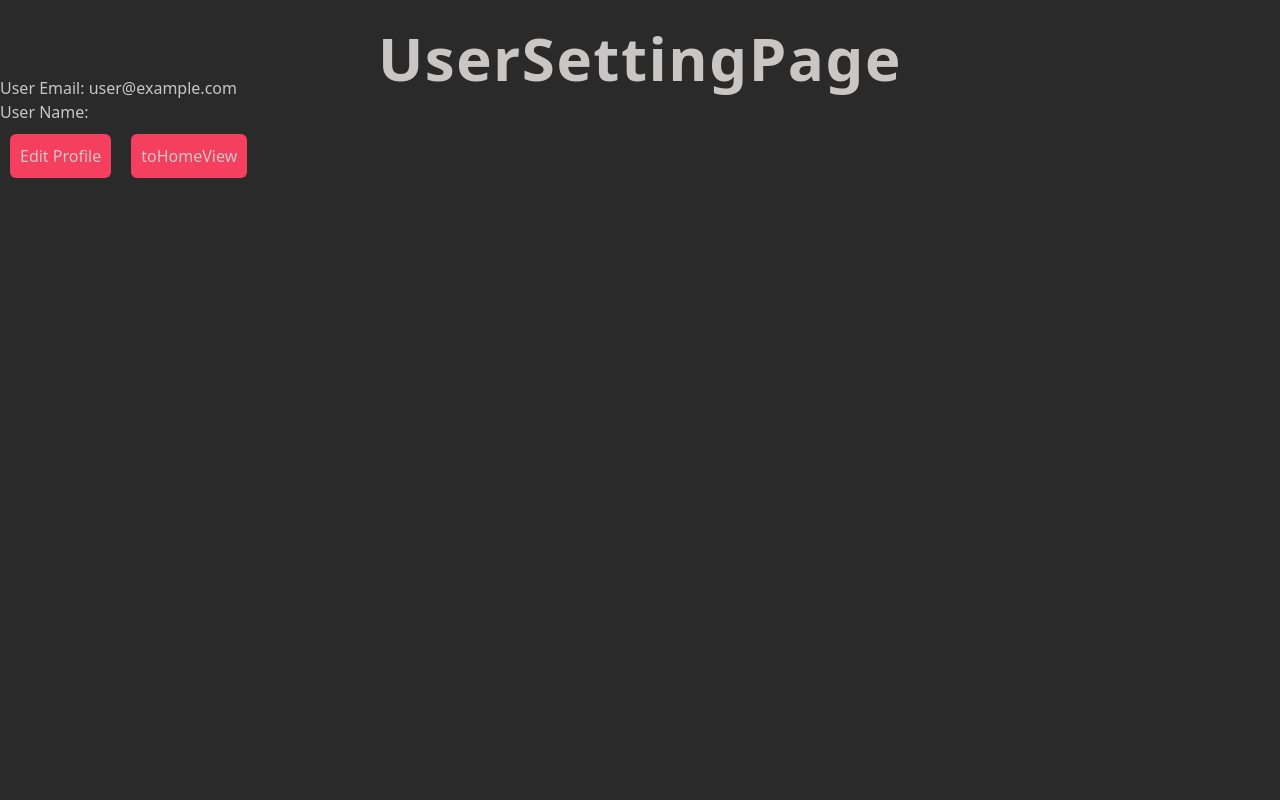
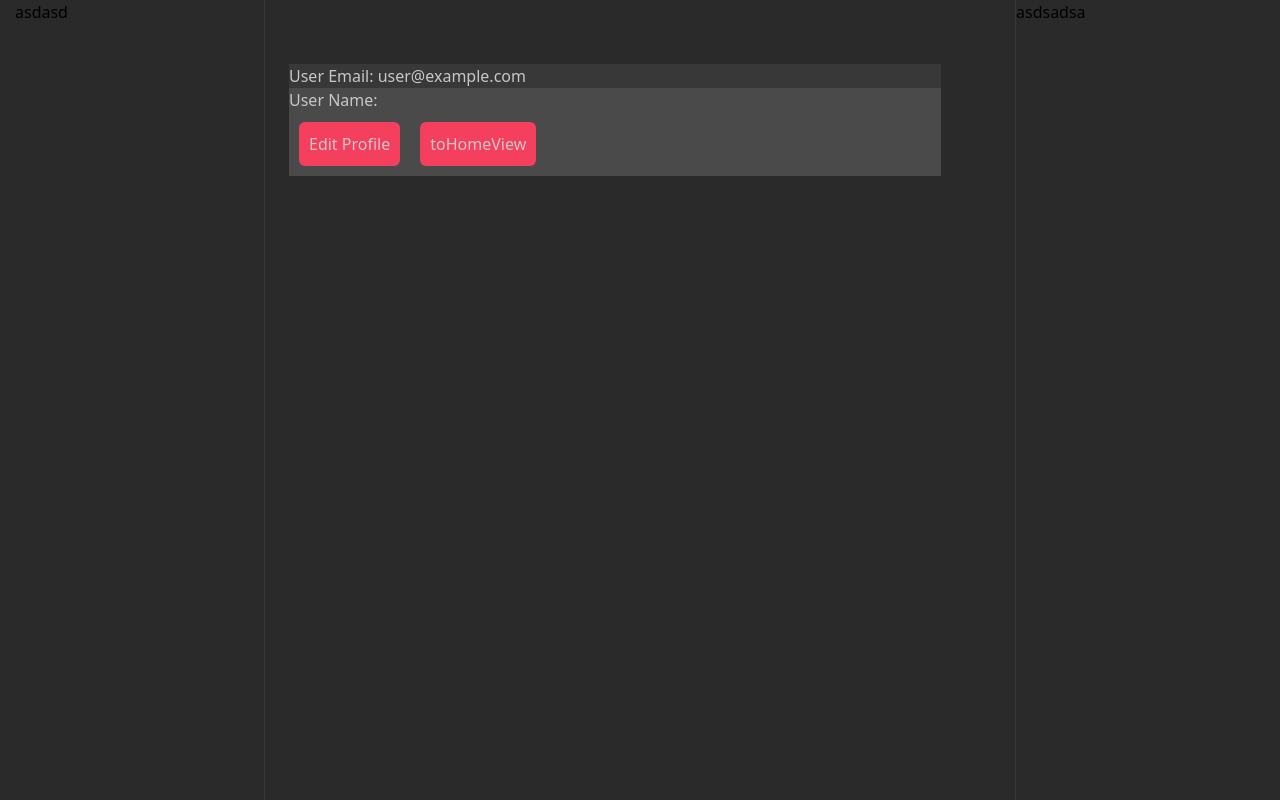
Before and after one commit to chechi992/202310_vue_project_SNS, a Vue app: page /Setting in a window 1280 px wide. Built offline with nearby package versions, Linux system fonts and the light colour scheme; no server answers; the database is empty; sample sign-in values are in the browser's storage; a web font is replaced by a local one.

Commit message:
畫面layout 1024

```diff
--- a/src/views/UserSettingView.vue
+++ b/src/views/UserSettingView.vue
@@ -1,13 +1,14 @@
 <template>
+  <div v-show="!isLoading" class="w-[1250px] m-auto p-0 flex">
+    <div class="w-[250px] border-r-[1px] border-gray_800 h-screen fixed">asdasd</div>
+
+    <div class="w-[700px] h-screen ml-[250px]">
       <div>
-    <h1
-      class="mt-10 text-6xl font-bold leading-9 tracking-tight tracking-wide text-center text-white Titan_One"
+        <div class="mx-6 mt-16 bg-gray_500 gap-y-5">
+          <div class="bg-gray_800">
+            <label for="email" class="text-white"
+              >User Email: {{ store.state.userInfo.email }}</label
             >
-      UserSettingPage
-    </h1>
-    <div>
-      <div>
-        <label for="email" class="text-white">User Email: {{ store.state.userInfo.email }}</label>
           </div>
           <div>
             <label for="displayName" class="text-white">User Name: </label>
@@ -30,7 +31,6 @@
               Cancel
             </button>
           </div>
-    </div>
           <button
             class="text-white"
             v-bind:class="[customizeStyle(buttonCustomizaStyleAttribute)]"
@@ -45,7 +45,13 @@
           >
             toHomeView
           </button>
+        </div>
+
         <!-- <button class="text-white" @click="SignOut" v-if="isLoggedIn">Sign out</button> -->
+      </div>
+    </div>
+
+    <div class="w-[150px] h-screen fixed ml-[1000px] border-l-[1px] border-gray_800">asdsadsa</div>
   </div>
 </template>
 
@@ -113,12 +119,16 @@ const cancelEditing = () => {
  */
 const updateUserProfile = async () => {
   try {
-    await store.state.FbService.updateDataByDocName("users",store.state.userInfo.uid , editedDisplayName.value)
+    await store.state.FbService.updateDataByDocName(
+      "users",
+      store.state.userInfo.uid,
+      editedDisplayName.value
+    )
     // 將 indexUserInfo.name 設置為新的名稱
 
     let tmpUserInfo = store.state.userInfo
     tmpUserInfo.name = editedDisplayName.value
-    store.commit("setUserInfo", tmpUserInfo);
+    store.commit("setUserInfo", tmpUserInfo)
 
     console.log("User profile updated successfully!", editedDisplayName.value)
   } catch (error) {
```
Also changed, not shown: userSetting.txt (added). Lines whose indentation alone changed are shown as unchanged.
